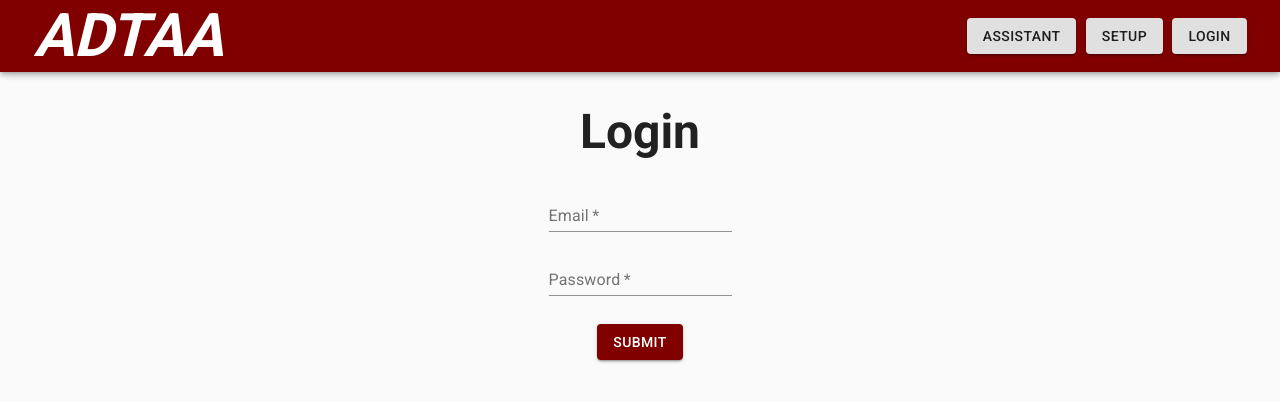
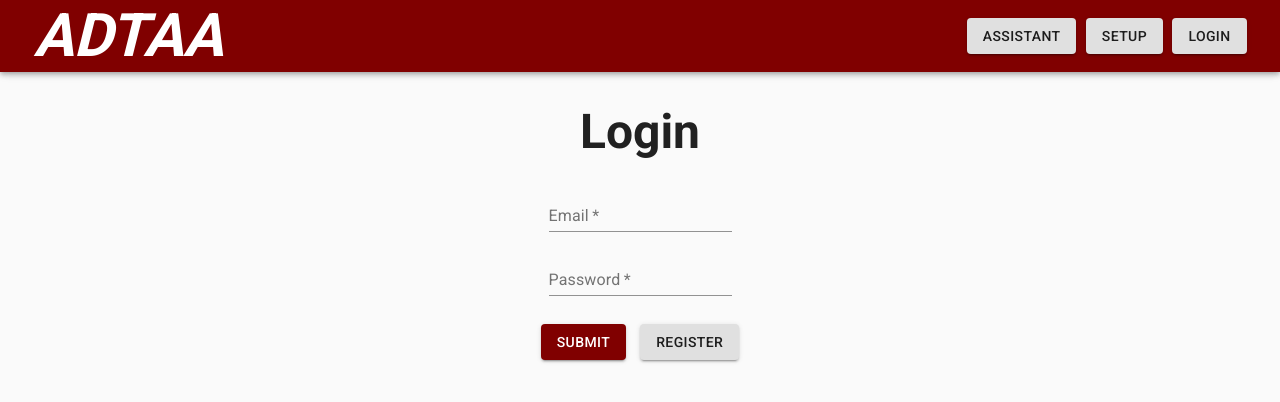
Before and after one commit to jdcastor-UALR/capstone_hoplon, a React (Create React App) app: page /login in a window 1280 px wide. Shown: the top 402 px of the page. Built offline with nearby package versions, Linux system fonts and the light colour scheme.

Commit message:
Adding registration request form

```diff
--- a/src/components/LoginPage/LoginPage.js
+++ b/src/components/LoginPage/LoginPage.js
@@ -5,15 +5,9 @@ import Grid from "@material-ui/core/Grid";
 import TextField from "@material-ui/core/TextField";
 import Button from "@material-ui/core/Button";
 
-const LoginPage = () => {
-  const theme = useTheme();
-
-
+const LoginForm = () => {
   return (
-    <div data-testid="LoginPage">
-      <Typography variant="h3" style={{color: theme.palette.primary, fontWeight: "bold", marginBottom: "0.5em"}}>
-        Login
-      </Typography>
+    <>
       <Grid container alignItems={"center"} justifyContent={"center"} spacing={2}>
         <Grid item xs={12}>
           <TextField required label={"Email"} type={"text"} />
@@ -22,7 +16,42 @@ const LoginPage = () => {
           <TextField required label={"Password"} type={"password"} />
         </Grid>
       </Grid>
-      <Button color={"primary"} variant={"contained"} style={{marginTop: '2em'}}>Submit</Button>
+    </>
+  );
+};
+
+const RegisterForm = () => {
+  return (
+    <>
+      <Grid container alignItems={"center"} justifyContent={"center"} spacing={2}>
+        <Grid item xs={12}>
+          <TextField required label={"Email"} type={"text"} />
+        </Grid>
+        <Grid item xs={12}>
+          <TextField required label={"Requested Password"} type={"password"} />
+        </Grid>
+      </Grid>
+    </>
+  );
+};
+
+const LoginPage = () => {
+  const theme = useTheme();
+
+  const [isLoginForm, setIsLoginForm] = useState(true);
+
+  return (
+    <div data-testid="LoginPage">
+      <Typography variant="h3" style={{color: theme.palette.primary, fontWeight: "bold", marginBottom: "0.5em"}}>
+        {(isLoginForm) ? 'Login' : 'Submit Registration Request'}
+      </Typography>
+      {(isLoginForm) ? LoginForm() : RegisterForm()}
+      <Button color={"primary"} variant={"contained"} style={{marginTop: '2em', marginRight: '1em'}}>Submit</Button>
+      <Button color={"default"} variant={"contained"}
+              style={{marginTop: '2em'}}
+              onClick={() => setIsLoginForm(!isLoginForm)}>
+        {(isLoginForm) ? 'Register' : 'Return to Login'}
+      </Button>
     </div>
   );
 };
```
